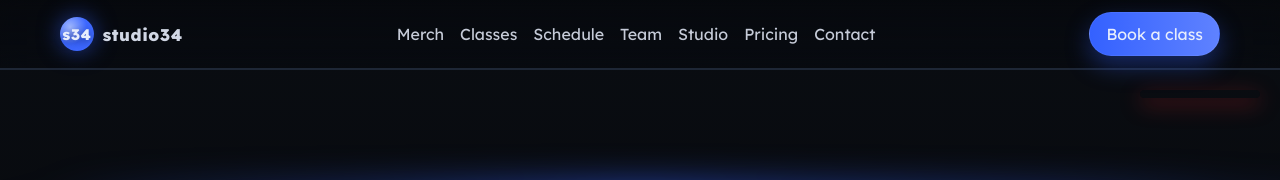
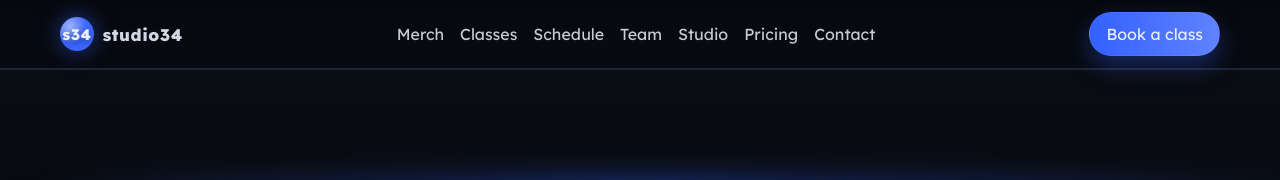
Before and after one commit to studios34/studio34, a plain HTML site: page index.html in a window 1280 px wide. Shown: the top 180 px of the page. Drawn offline with Linux system fonts and the light colour scheme.

Commit message:
Update index.html
Signed-off-by: s34 <devdave1800@gmail.com>

```diff
--- a/index.html
+++ b/index.html
@@ -75,8 +75,7 @@
     .hero p{font-size:clamp(1rem, .6vw + .7rem, 1.25rem); opacity:.9; max-width:66ch}
     .hero-cta{display:flex; gap:12px; margin-top:22px; flex-wrap:wrap}
     .btn-alt{padding:.7rem 1rem; border-radius:999px; background:transparent; border:1px solid var(--brand-line)}
-    .pop-accent{position:absolute; right:20px; top:20px; height:8px; width:120px; border-radius:8px;
-      background:linear-gradient(90deg, var(--brand-accent), #ff6b6e); box-shadow:0 6px 22px rgba(227,39,43,.4)}
+
 
     /* SECTIONS */
     section{padding:56px 0; border-top:1px solid var(--brand-line)}
```
